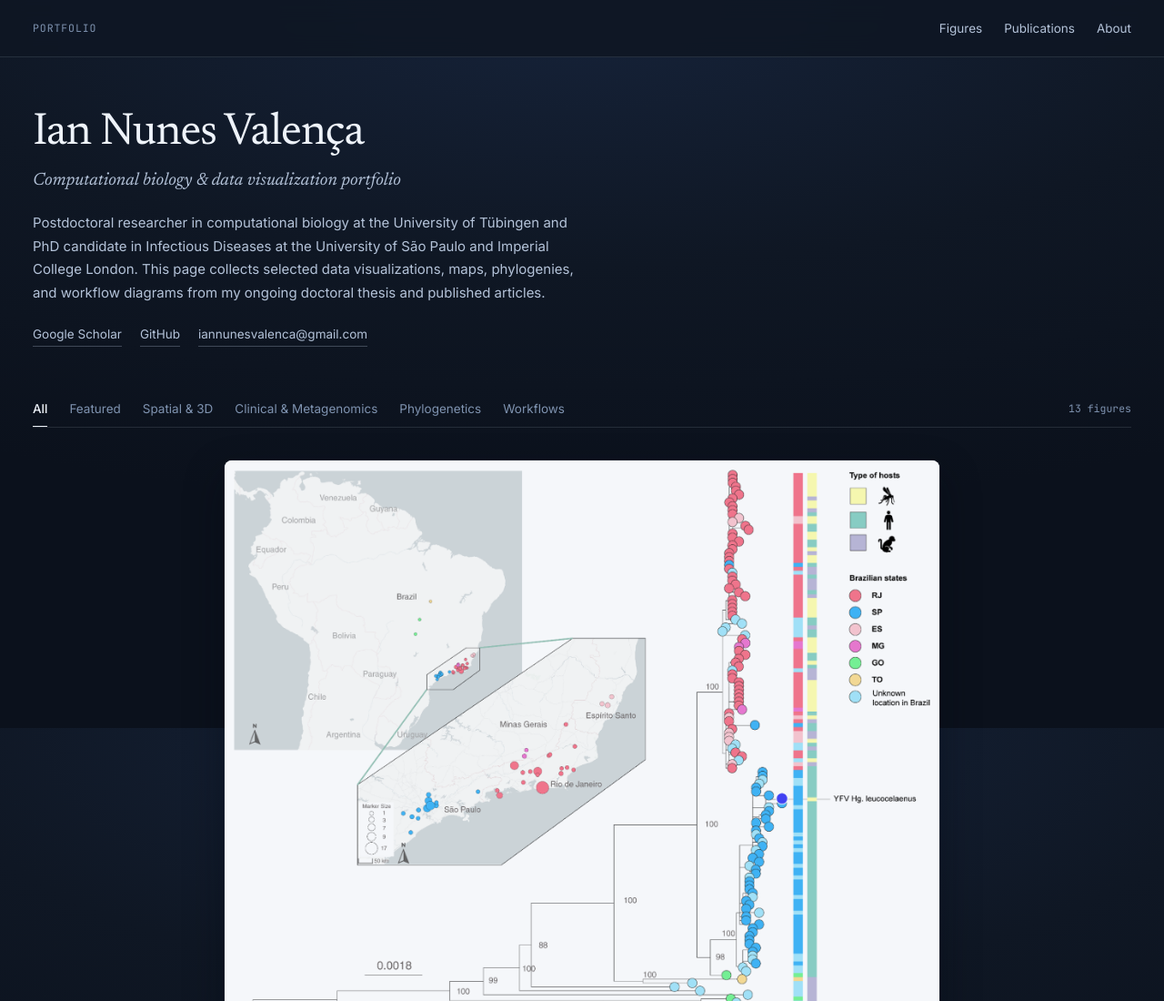
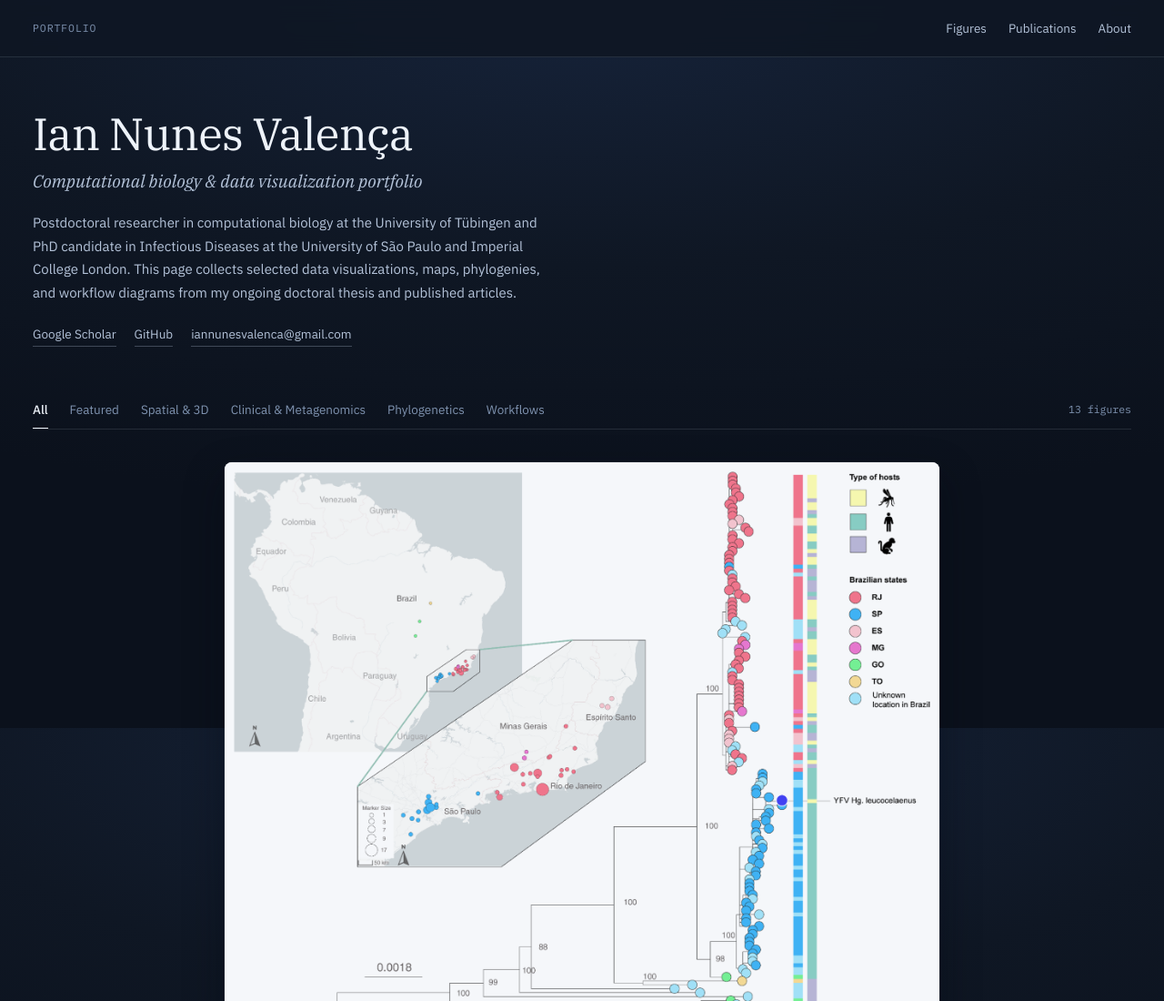
Before and after one commit to iannunesvalenca/iannunesvalenca.github.io, a website built with Vite: page index.html in a window 1280 px wide. Shown: the top 1100 px of the page at 91% size. Built offline with nearby package versions, Linux system fonts and the light colour scheme.

Commit message:
Switch portfolio typography to IBM Plex Serif, Sans, and Mono

```diff
--- a/index.html
+++ b/index.html
@@ -20,7 +20,7 @@
     <link rel="preconnect" href="https://fonts.googleapis.com" />
     <link rel="preconnect" href="https://fonts.gstatic.com" crossorigin />
     <link
-      href="https://fonts.googleapis.com/css2?family=Inter:wght@400;500;600&family=JetBrains+Mono:wght@400;500&family=Newsreader:ital,opsz,wght@0,6..72,400;0,6..72,500;0,6..72,600;1,6..72,400&display=swap"
+      href="https://fonts.googleapis.com/css2?family=IBM+Plex+Mono:wght@400;500&family=IBM+Plex+Sans:wght@400;500;600&family=IBM+Plex+Serif:ital,wght@0,400;0,500;0,600;1,400&display=swap"
       rel="stylesheet"
     />
   </head>
--- a/src/styles/main.css
+++ b/src/styles/main.css
@@ -9,9 +9,9 @@
   --ink-secondary: #b4c3d9;
   --ink-muted: #7f93b0;
   --accent: #7cc4fa;
-  --font-serif: 'Newsreader', Georgia, 'Times New Roman', serif;
-  --font-sans: 'Inter', -apple-system, BlinkMacSystemFont, 'Segoe UI', sans-serif;
-  --font-mono: 'JetBrains Mono', ui-monospace, SFMono-Regular, Menlo, monospace;
+  --font-serif: 'IBM Plex Serif', Georgia, 'Times New Roman', serif;
+  --font-sans: 'IBM Plex Sans', -apple-system, BlinkMacSystemFont, 'Segoe UI', sans-serif;
+  --font-mono: 'IBM Plex Mono', ui-monospace, SFMono-Regular, Menlo, monospace;
 }
 
 *,
@@ -151,7 +151,7 @@ button {
   font-size: clamp(2.15rem, 4vw, 3.1rem);
   font-weight: 400;
   line-height: 1.12;
-  letter-spacing: -0.025em;
+  letter-spacing: -0.018em;
   margin: 0 0 8px;
 }
 
```
